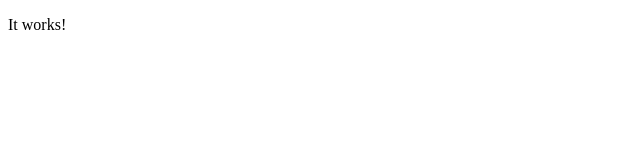
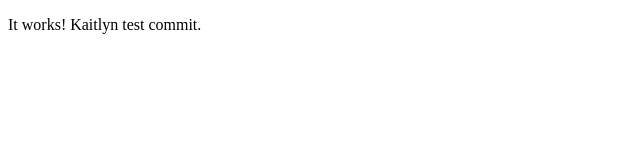
Before and after one commit to mdyl/VisualizationProject, a plain HTML site: page Website/index.html in a window 1280 px wide. Shown: the whole page, without its empty margins (0-640 px from the left). Drawn offline with Linux system fonts and the light colour scheme.

Commit message:
test git

```diff
--- a/Website/index.html
+++ b/Website/index.html
@@ -6,7 +6,7 @@
   </head>
 
   <body>
-    <p>It works!</p>
+    <p>It works! Kaitlyn test commit.</p>
   </body>
 
 </html>
```
